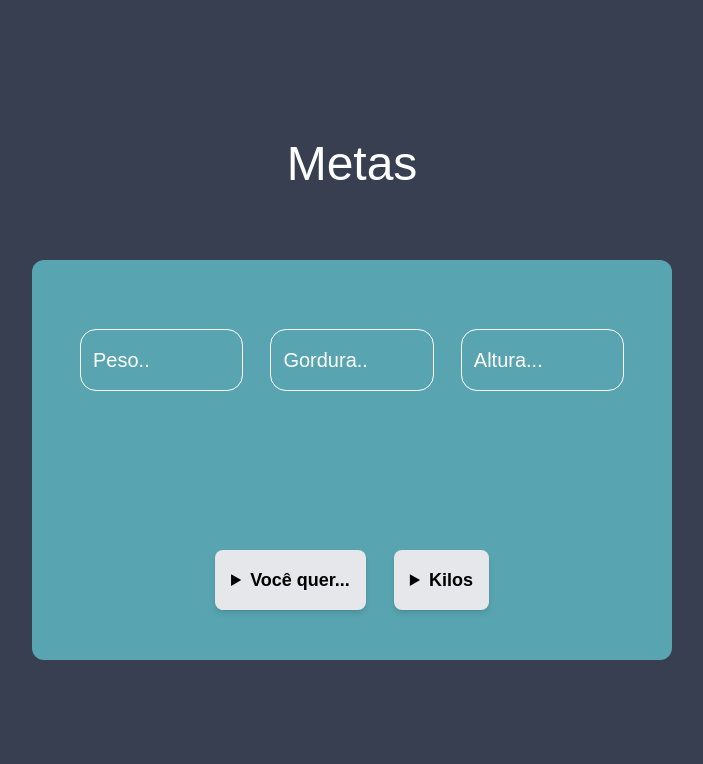
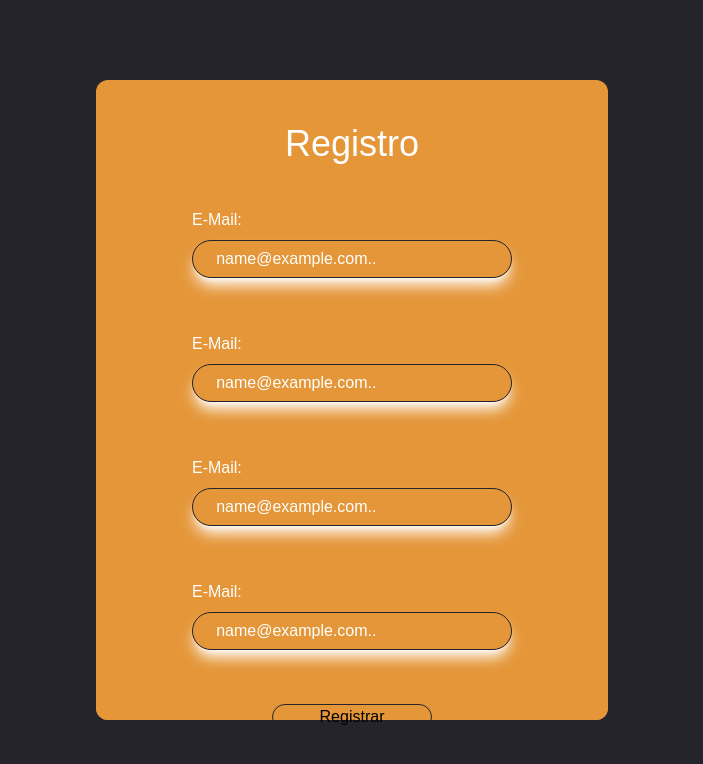
Before and after one commit to Gabistakk/app-academia, a React (Create React App) app in the folder clientwb/: page / in a window 1280 px wide. Shown: the top 764 px of the page, without its empty margins (288-991 px from the left). Built offline with nearby package versions, Linux system fonts and the light colour scheme.

Commit message:
add tela de metas e tela de registro

```diff
--- a/clientwb/src/Routes/index.jsx
+++ b/clientwb/src/Routes/index.jsx
@@ -5,6 +5,7 @@ import Exercicios from '../pages/Exercicios'
 import Metas from '../pages/Metas'
 import Dietas from '../pages/Dietas'
 import Resultados from '../pages/Resultados'
+import Registro from '../pages/Registro'
 
 export default function MinhasRotas() {
   return (
@@ -12,8 +13,9 @@ export default function MinhasRotas() {
 
     <Routes>
 
-      <Route path='/' element={<Metas/>}/>
+      <Route path='/' element={<Registro/>}/>
       <Route path='/exercicios' element={<Exercicios/>}/>
+      <Route path='/Meta' element={<Metas/>}/>
       <Route path='/dietas' element={<Dietas/>}/>
       <Route path='/resultados' element={<Resultados/>}/>
 
--- a/clientwb/src/pages/Metas/index.jsx
+++ b/clientwb/src/pages/Metas/index.jsx
@@ -1,78 +1,28 @@
-import React from "react";
+import React, { useState } from "react";
 
 export default function Metas() {
   const kilosOptions = Array.from({ length: 100 }, (_, valor) => valor + 1);
 
+  const [buttoGanharFixed, setButtonGanharFixed] = useState(null);
+  const [buttoPerderFixed, setButtonPerderFixed] = useState(null);
+
+  const handleButton = (name) => {
+    name === "Ganhar"
+      ? setButtonGanharFixed(true)
+      : setButtonGanharFixed(false);
+    name === "Perder"
+      ? setButtonPerderFixed(true)
+      : setButtonPerderFixed(false);
+  };
+
   return (
-    <div className="w-[100%] h-[100vh] bg-fundo overflow-hidden flex justify-center items-center flex-col">
+    <div className="w-[100%] h-[100vh] bg-fundo2 overflow-hidden flex justify-center items-center flex-col">
       <div className="h-[15%] w-full">
-        <h1 className="text-5xl text-center text-white ">Metas</h1>
+        <h1 className="text-5xl text-center text-white ">Você quer..</h1>
       </div>
-      <div className="w-[50%] h-[50%] bg-destaque rounded-xl flex flex-col items-center justify-center">
-        <div className="w-full h-[50%] flex items-center justify-between px-12 ">
-          <div className=" border-[1px] border-white px-3 py-4 rounded-2xl w-[30%]">
-            <input
-              type="text"
-              name=""
-              id=""
-              className="bg-transparent border-none outline-none caret-white text-fundo placeholder:text-white text-xl"
-              placeholder="Peso.."
-            />
-          </div>
-          <div className="border-[1px] border-white px-3 py-4 rounded-2xl  caret-white  text-fundo w-[30%]  ">
-            <input
-              type="text"
-              name=""
-              id=""
-              className="bg-transparent border-none outline-none placeholder:text-white text-xl"
-              placeholder="Gordura.."
-            />
-          </div>
-          <div className="border-[1px] border-white px-3 py-4 rounded-2xl caret-white text-fundo w-[30%]  ">
-            <input
-              type="text"
-              name=""
-              id=""
-              className="bg-transparent border-none outline-none placeholder:text-white text-xl "
-              placeholder="Altura..."
-            />
-          </div>
-        </div>
-        <div className="w-full h-[50%] flex flex-col justify-center items-center gap-10">
-          <div></div>
-          <div className="flex gap-7">
-            <details class="bg-gray-200 p-4 rounded-lg shadow-md">
-              <summary class="font-semibold text-lg cursor-pointer">
-                Você quer...
-              </summary>
-              <div class="mt-4">
-                <h3>
-                  <button class="bg-green-500 text-white px-4 py-2 rounded-md mr-2">
-                    Ganhar
-                  </button>
-                  <button class="bg-red-500 text-white px-4 py-2 rounded-md">
-                    Perder
-                  </button>
-                </h3>
-              </div>
-            </details>
-
-            <details className="bg-gray-200 p-4 rounded-lg shadow-md">
-              <summary className="font-semibold text-lg cursor-pointer">
-                Kilos
-              </summary>
-              <div className="mt-4">
-                <select className="border p-2 rounded-md">
-                  {kilosOptions.map((kilo) => (
-                    <option key={kilo} value={kilo}>
-                      {kilo} kg
-                    </option>
-                  ))}
-                </select>
-              </div>
-            </details>
-          </div>
-        </div>
+      <div className="w-[50%] h-[50%] bg-fundo1 rounded-xl flex  justify-between px-32 items-center ">
+          <button onClick={()=>{handleButton('Ganhar')}} className={`w-[30%] h-[30%] text-xl bg-fundo2 rounded-xl shadow-lg shadow-white transition hover:bg-transparent border-fundo2 border-[2px] text-white ${buttoGanharFixed ? 'bg-transparent border-fundo2 border-[2px] text-white' : ''}`}>Ganhar Peso</button>
+          <button onClick={()=>{handleButton('Perder')}} className={`w-[30%] h-[30%] text-xl bg-fundo2 rounded-xl shadow-lg shadow-white transition hover:bg-transparent border-fundo2 border-[2px] text-white ${buttoPerderFixed ? 'bg-transparent border-fundo2 border-[2px] text-white' : ''}`}>Perder Peso</button>
       </div>
     </div>
   );
--- /dev/null
+++ b/clientwb/src/pages/Registro/index.jsx
@@ -0,0 +1,84 @@
+import React from "react";
+
+export default function Registro() {
+  return (
+    <div className="w-[100%] h-[100vh] overflow-hidden bg-fundo1 flex justify-center items-center">
+      <div className="w-[40%] h-[80%] bg-fundo2 rounded-xl flex flex-col items-center justify-center">
+        <div className="h-[20%] w-[100%] text-center flex items-center justify-center">
+          <h1 className="text-4xl text-white">Registro</h1>
+        </div>
+        <form className="h-[80%] w-[100%] flex flex-col   justify-start gap-12 items-center bg-fundo2 rounded-xl">
+          <div className="flex flex-col gap-2">
+            <div>
+              <label htmlFor="ip1" className="text-white">
+                E-Mail:
+              </label>
+            </div>
+            <div className="w-[40vh] border-fundo1 border-[1px] flex items-center justify-center h-[50%] rounded-full transition shadow-white shadow-lg hover:shadow-lg hover:shadow-rose-400 ">
+              <input
+                type="text"
+                name="email"
+                placeholder="name@example.com.."
+                className="w-[93%] rounded-full h-[60%] border-white outline-0 bg-transparent p-3 placeholder:text-white"
+              />
+            </div>
+          </div>
+
+          <div className="flex flex-col gap-2">
+            <div>
+              <label htmlFor="ip1" className="text-white">
+                E-Mail:
+              </label>
+            </div>
+            <div className="w-[40vh] border-fundo1 border-[1px] flex items-center justify-center h-[50%] rounded-full transition shadow-white shadow-lg hover:shadow-lg hover:shadow-rose-400 ">
+              <input
+                type="text"
+                name="email"
+                placeholder="name@example.com.."
+                className="w-[93%] rounded-full h-[60%] border-white outline-0 bg-transparent p-3 placeholder:text-white"
+              />
+            </div>
+          </div>
+
+          <div className="flex flex-col gap-2">
+            <div>
+              <label htmlFor="ip1" className="text-white">
+                E-Mail:
+              </label>
+            </div>
+            <div className="w-[40vh] border-fundo1 border-[1px] flex items-center justify-center h-[50%] rounded-full transition shadow-white shadow-lg hover:shadow-lg hover:shadow-rose-400 ">
+              <input
+                type="text"
+                name="email"
+                placeholder="name@example.com.."
+                className="w-[93%] rounded-full h-[60%] border-white outline-0 bg-transparent p-3 placeholder:text-white"
+              />
+            </div>
+          </div>
+
+          <div className="flex flex-col gap-2">
+            <div>
+              <label htmlFor="ip1" className="text-white">
+                E-Mail:
+              </label>
+            </div>
+            <div className="w-[40vh] border-fundo1 border-[1px] flex items-center justify-center h-[50%] rounded-full transition shadow-white shadow-lg hover:shadow-lg hover:shadow-rose-400 ">
+              <input
+                type="text"
+                name="email"
+                placeholder="name@example.com.."
+                className="w-[93%] rounded-full h-[60%] border-white outline-0 bg-transparent p-3 placeholder:text-white"
+              />
+            </div>
+          </div>
+          <button
+            type="submit"
+            className="border-fundo1 rounded-full border-[1px] h-[4vh] w-[20vh] transition hover:text-white hover:bg-rose-500"
+          >
+            Registrar
+          </button>
+        </form>
+      </div>
+    </div>
+  );
+}
--- a/clientwb/tailwind.config.js
+++ b/clientwb/tailwind.config.js
@@ -6,10 +6,11 @@ module.exports = {
   theme: {
     extend: {
       colors : {
-        fundo : "#373F51",
-        text : "#D8DBE2",
+        fundo1 : "#25242C",
+        fundo2 : "#E59638",
+        text : "#8C9494",
         destaque : "#58A4B0",
-        secudaria : "#A9BCD0"
+        secudaria : "#9A0D2F"
       }
     },
   },
```
